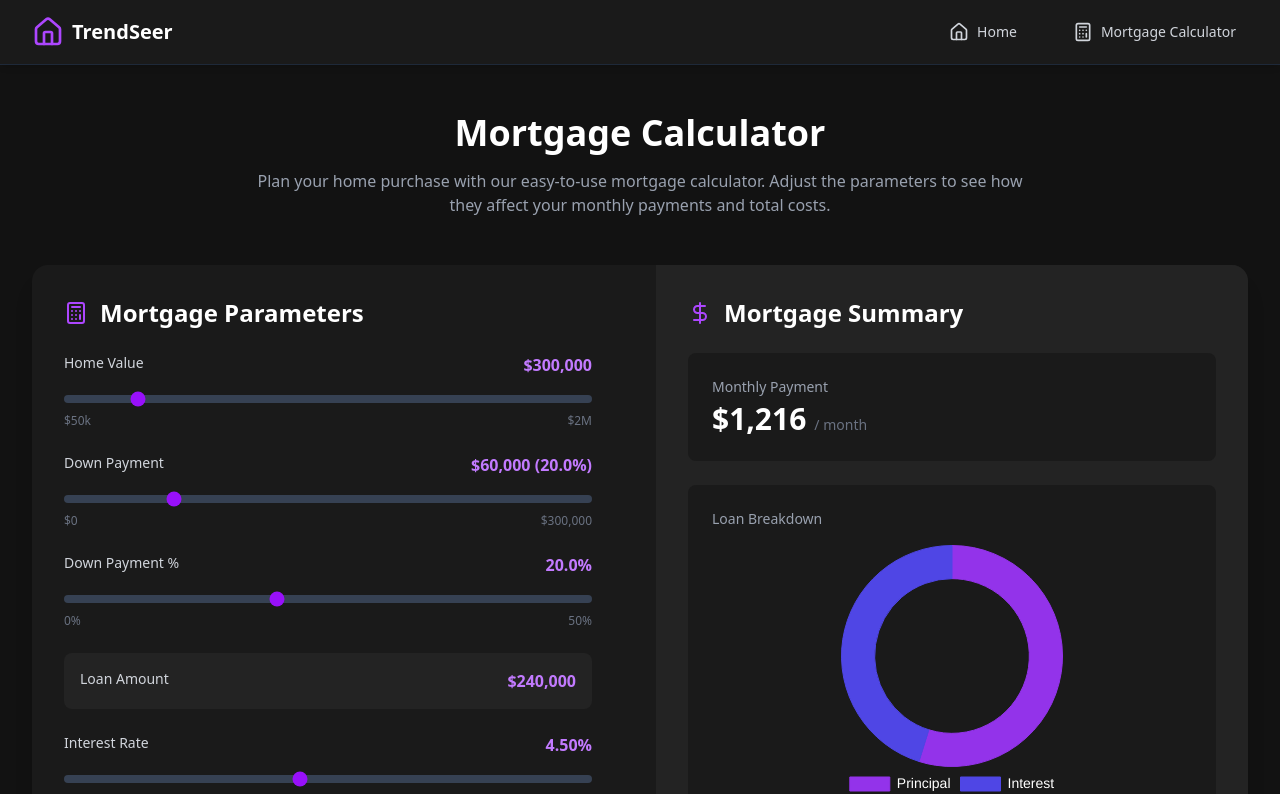
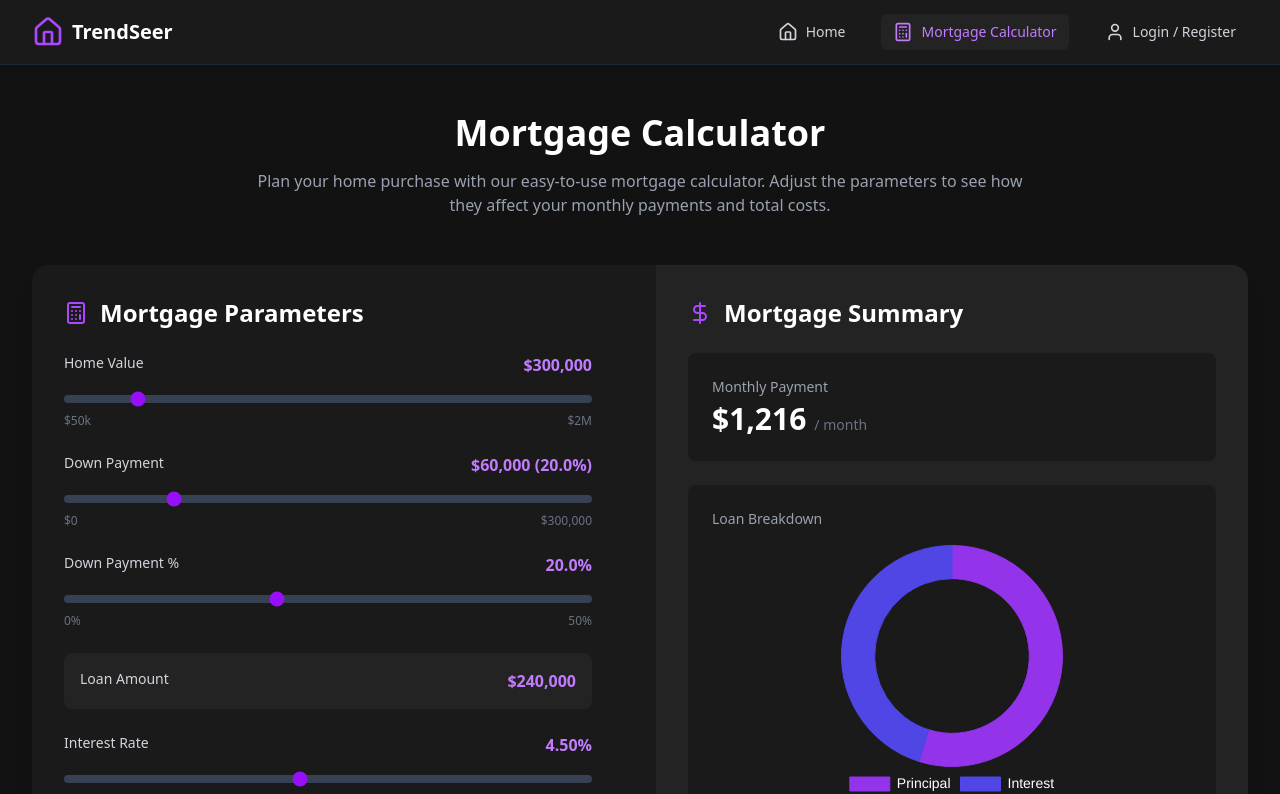
Before and after one commit to Abhayanthk/TrendSeer, a Next.js app in the folder trend-seer/: page /mortgage-calculator in a window 1280 px wide. Shown: the top 794 px of the page. Built offline with nearby package versions, Linux system fonts and the light colour scheme; no server answers.

Commit message:
Auth-lev1-Completed

```diff
--- a/trend-seer/app/components/layout/NavBar.js
+++ b/trend-seer/app/components/layout/NavBar.js
@@ -1,50 +1,106 @@
 'use client';
-import React, { useState } from 'react';
+import React, { useState, useEffect } from 'react';
 import Link from 'next/link';
-import { usePathname } from 'next/navigation';
-import { Home, User, Calculator, Menu, X, LogOut } from 'lucide-react';
+import { usePathname, useRouter } from 'next/navigation';
+import { Home, User, Calculator, Menu, X } from 'lucide-react';
+import app from '../../../config'; // 🔧 Adjust this if needed
+import { getAuth, onAuthStateChanged, signOut, signInWithPopup, GoogleAuthProvider } from 'firebase/auth';
+import Image from 'next/image';
 
 const NavBar = () => {
+  const [user, setUser] = useState(null);
   const [isMenuOpen, setIsMenuOpen] = useState(false);
-      const location = usePathname();
+  const router = useRouter();
+  const pathname = usePathname();
+
+  const auth = getAuth(app);
+
+  useEffect(() => {
+    const unsubscribe = onAuthStateChanged(auth, setUser);
+    return () => unsubscribe();
+  }, [auth]);
+
+  const signInWithGoogle = async () => {
+    const provider = new GoogleAuthProvider();
+    try {
+      await signInWithPopup(auth, provider);
+    } catch (error) {
+      console.error("Google Sign-In Error:", error);
+    }
+  };
+
+  const handleAuthClick = () => {
+    if (user) {
+      signOut(auth).then(() => router.push('/'));
+    } else {
+      signInWithGoogle();
+    }
+  };
+
   const closeMenu = () => {
     setIsMenuOpen(false);
   };
 
-
   const navLinks = [
     { path: '/', name: 'Home', icon: <Home size={20} /> },
-            { path: '/mortgage-calculator', name: 'Mortgage Calculator', icon: <Calculator size={20} /> }
+    { path: '/mortgage-calculator', name: 'Mortgage Calculator', icon: <Calculator size={20} /> },
   ];
+
   return (
     <nav className="bg-[#1A1A1A] sticky top-0 z-50 border-b border-gray-800 shadow-md">
-              <div className=" mx-auto px-4 sm:px-6 lg:px-8">
-                <div className="flex justify-between h-16">
-                  <div className="flex items-center">
+      <div className="mx-auto px-4 sm:px-6 lg:px-8">
+        <div className="flex justify-between h-16 items-center">
+          {/* Logo */}
           <Link href="/" className="flex items-center" onClick={closeMenu}>
             <Home className="h-8 w-8 text-purple-500" />
-                      <span className="ml-2 text-xl font-semibold text-white hover:text-purple-500">TrendSeer</span>
+            <span className="ml-2 text-xl font-semibold text-white hover:text-purple-500">
+              TrendSeer
+            </span>
           </Link>
-                  </div>
-
 
           {/* Desktop Navigation */}
-                  <div className="hidden md:flex md:items-center md:space-x-8">
+          <div className="hidden md:flex md:items-center space-x-6">
             {navLinks.map((link) => (
               <Link
                 key={link.path}
                 href={link.path}
+                onClick={closeMenu}
                 className={`flex items-center px-3 py-2 rounded-md text-sm font-medium transition-colors duration-200
-                          ${location.pathname === link.path
+                  ${pathname === link.path
                     ? 'text-purple-400 bg-[#232323]'
-                            : 'text-gray-300 hover:text-purple-400 hover:bg-[#232323]'
-                          }`}
+                    : 'text-gray-300 hover:text-purple-400 hover:bg-[#232323]'}
+                `}
               >
                 {link.icon}
                 <span className="ml-2">{link.name}</span>
               </Link>
             ))}
+
+            {/* Login/Logout */}
+            <button
+              onClick={handleAuthClick}
+              className="flex items-center px-3 py-2 rounded-md text-sm font-medium text-gray-300 hover:text-purple-400 hover:bg-[#232323] transition"
+            >
+              <User size={20} />
+              <span className="ml-2">{user ? 'Logout' : 'Login / Register'}</span>
+            </button>
+
+            {/* Profile Info */}
+            {user && (
+              <div className="flex items-center ml-4 gap-2">
+                <img
+                  src={user.photoURL}
+                  alt="Profile"
+                  className="w-8 h-8 rounded-full border-2 border-purple-500"
+                />
+                {console.log("👤 PhotoURL:", user?.photoURL)}
+                <span className="text-sm text-white font-medium">{user.displayName}</span>
               </div>
+            )}
+          </div>
+
+          {/* Mobile Menu Button (optional future) */}
+          {/* Add responsive logic if you want mobile menu */}
         </div>
       </div>
     </nav>
--- /dev/null
+++ b/trend-seer/config.js
@@ -0,0 +1,22 @@
+// Import the functions you need from the SDKs you need
+import { initializeApp } from "firebase/app";
+import { getAnalytics } from "firebase/analytics";
+// TODO: Add SDKs for Firebase products that you want to use
+// https://firebase.google.com/docs/web/setup#available-libraries
+
+// Your web app's Firebase configuration
+// For Firebase JS SDK v7.20.0 and later, measurementId is optional
+const firebaseConfig = {
+  apiKey: "AIzaSyCGWQAAMo7GMyioWqEnPNNZW8_kZhVSxbg",
+  authDomain: "trendseer-7f540.firebaseapp.com",
+  projectId: "trendseer-7f540",
+  storageBucket: "trendseer-7f540.firebasestorage.app",
+  messagingSenderId: "318427196217",
+  appId: "1:318427196217:web:e58943240704aa328bd6e8",
+  measurementId: "G-0TSR7BMKHS"
+};
+
+// Initialize Firebase
+const app = initializeApp(firebaseConfig);
+// const analytics = getAnalytics(app);
+export default app;
--- a/trend-seer/package.json
+++ b/trend-seer/package.json
@@ -10,6 +10,7 @@
   },
   "dependencies": {
     "chart.js": "^4.4.9",
+    "firebase": "^11.9.1",
     "lucide-react": "^0.503.0",
     "next": "15.3.1",
     "react": "^19.0.0",
```
Also changed, not shown: 1 other file (tests, documents, lock files or other folders). Lines whose indentation alone changed are shown as unchanged.
